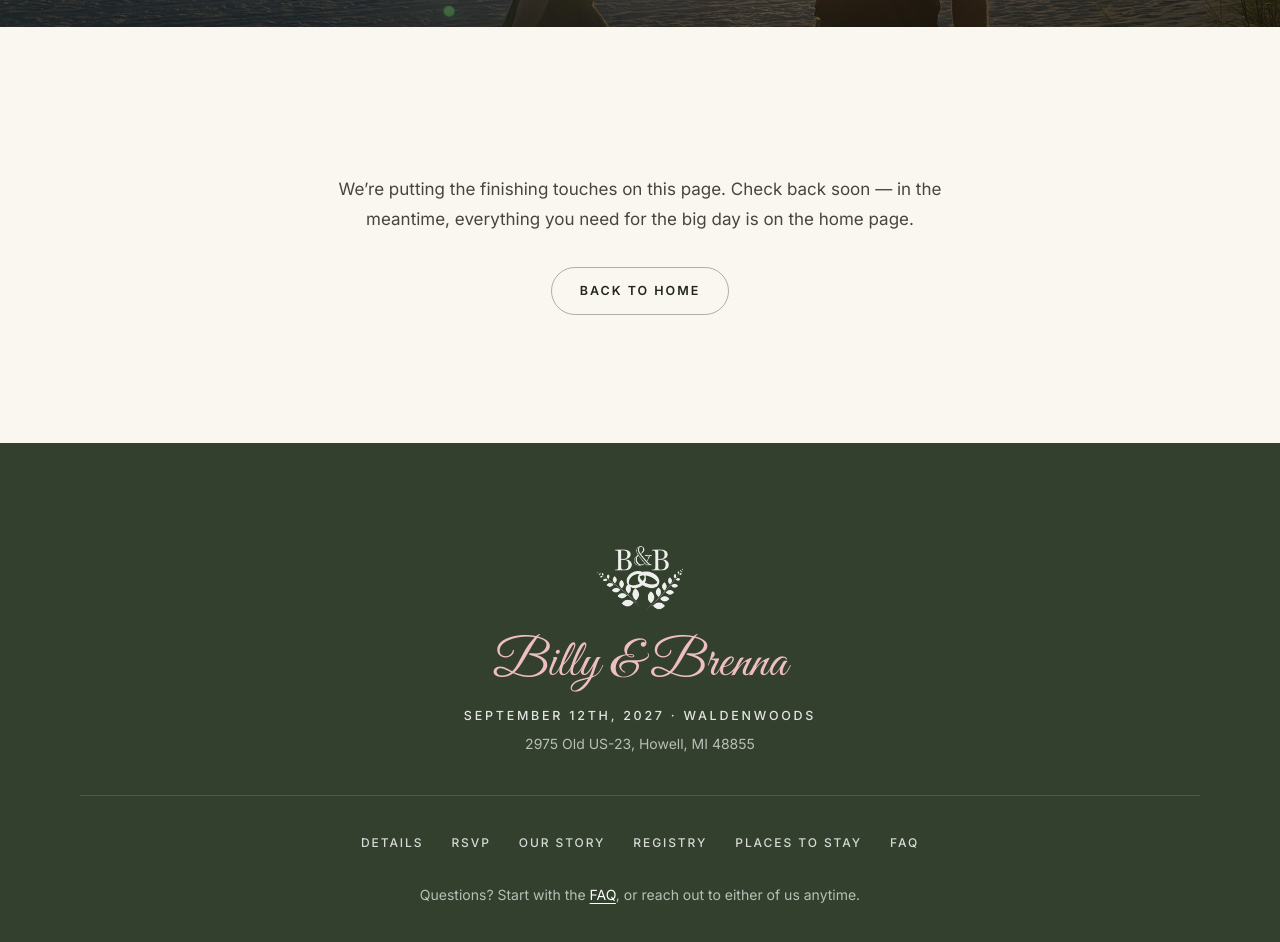
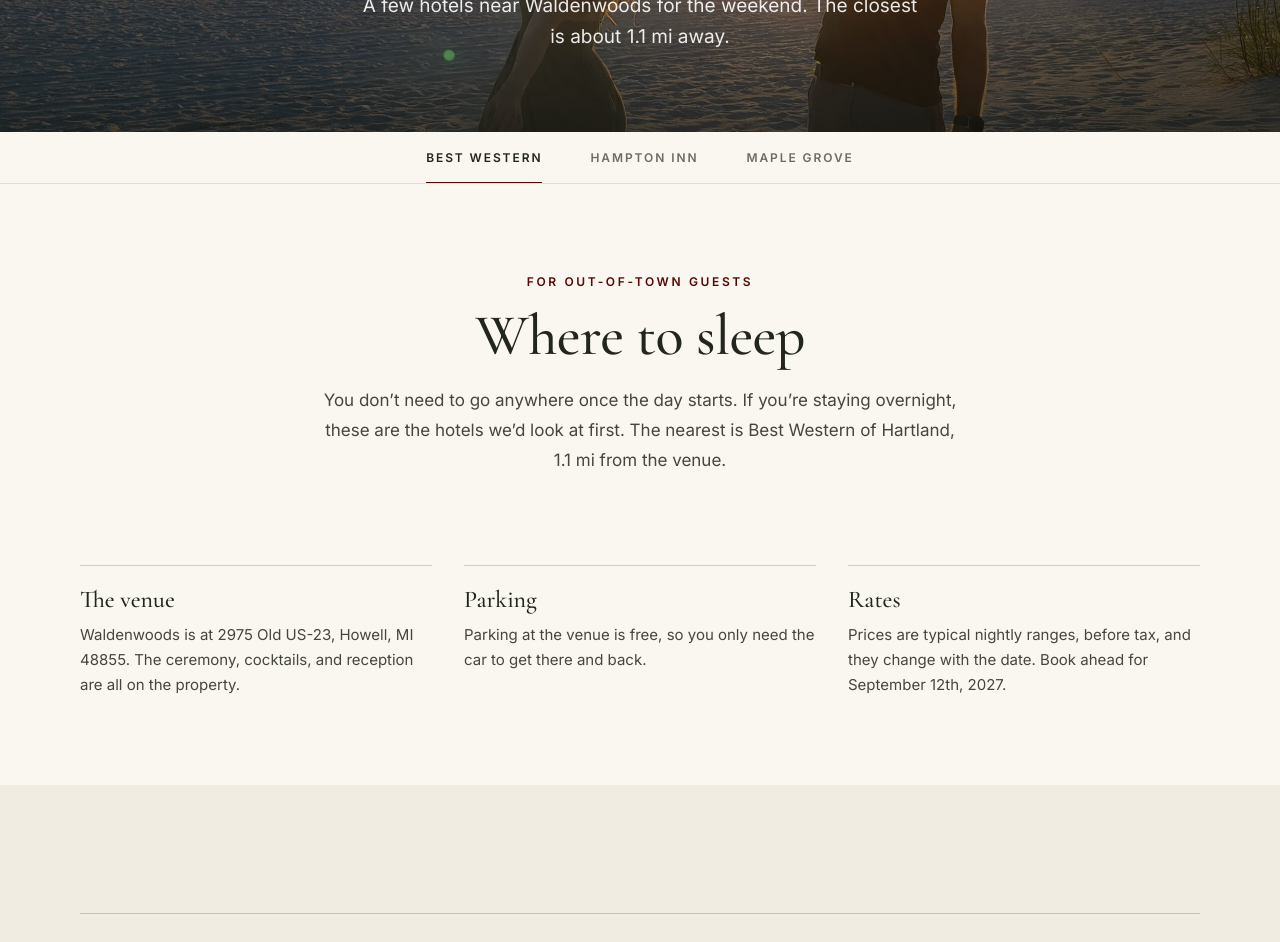
Before and after one commit to BillyBajorek/WeddingSite, a Next.js app: page /places-to-stay in a window 1280 px wide. Shown: the part 300-1242 px from the top of the page. Built offline with nearby package versions, Linux system fonts and the light colour scheme; no server answers.

Commit message:
Add the Places to Stay page for the hotels already on the home page
A lodging guide with the same three hotels: distance, rating, amenities, nightly range, and a Google Maps link. The home-page cards still jump to each hotel.

Co-authored-by: williambajorek <williambajorek@gmail.com>

```diff
--- a/src/app/globals.css
+++ b/src/app/globals.css
@@ -957,6 +957,100 @@ html[data-js] [data-reveal].is-revealed {
   transition: translate 0.3s var(--ease);
 }
 
+/* The lodging page lists the same hotels as a guide, rather than the home-page cards. */
+.facts--three {
+  grid-template-columns: repeat(3, minmax(0, 1fr));
+}
+.lodging {
+  margin: 0;
+  padding: 0;
+  list-style: none;
+}
+.lodging-stay {
+  display: grid;
+  grid-template-columns: 140px minmax(0, 1fr) auto;
+  gap: 20px 48px;
+  align-items: center;
+  padding: 44px 0;
+  border-top: 1px solid var(--line-strong);
+  scroll-margin-top: calc(var(--header-solid-h) + 72px);
+}
+.lodging-stay:last-child {
+  border-bottom: 1px solid var(--line-strong);
+}
+.lodging-distance {
+  margin: 0;
+  font-family: var(--font-serif-stack);
+  font-weight: 500;
+  font-size: 52px;
+  line-height: 0.9;
+  color: var(--wine);
+  font-variant-numeric: lining-nums;
+}
+.lodging-distance span {
+  display: block;
+  margin-top: 10px;
+  font-family: var(--font-sans-stack);
+  font-size: 12px;
+  font-weight: 600;
+  letter-spacing: 0.16em;
+  text-transform: uppercase;
+  color: var(--muted);
+}
+.lodging-name {
+  margin: 0 0 10px;
+  font-family: var(--font-serif-stack);
+  font-weight: 500;
+  font-size: clamp(32px, 4vw, 44px);
+  line-height: 1.1;
+}
+.lodging-meta,
+.lodging-amenities {
+  margin: 0;
+  color: var(--body);
+}
+.lodging-amenities {
+  margin-top: 4px;
+}
+.lodging-star {
+  color: #c4a15a;
+}
+.lodging-book {
+  display: grid;
+  justify-items: end;
+  gap: 16px;
+}
+.lodging-price {
+  margin: 0;
+  font-family: var(--font-serif-stack);
+  font-weight: 500;
+  font-size: 28px;
+  line-height: 1;
+  white-space: nowrap;
+}
+.lodging-price span {
+  font-family: var(--font-sans-stack);
+  font-size: 14px;
+  font-weight: 400;
+  color: var(--muted);
+}
+@media (max-width: 900px) {
+  .facts--three {
+    grid-template-columns: 1fr;
+  }
+  .lodging-stay {
+    grid-template-columns: 1fr;
+    gap: 14px;
+    padding: 32px 0;
+  }
+  .lodging-distance {
+    font-size: 40px;
+  }
+  .lodging-book {
+    justify-items: start;
+  }
+}
+
 /* ===== FAQ list ===== */
 .faq-list details {
   border-bottom: 1px solid var(--line-strong);
@@ -1014,11 +1108,17 @@ html[data-js] [data-reveal].is-revealed {
   justify-content: center;
   gap: clamp(24px, 6vw, 48px);
   padding: 0 24px;
+  overflow-x: auto;
   border-bottom: 1px solid var(--line);
   background: rgba(250, 247, 241, 0.94);
   backdrop-filter: saturate(140%) blur(12px);
+  scrollbar-width: none;
+}
+.quickjump::-webkit-scrollbar {
+  display: none;
 }
 .quickjump a {
+  flex: none;
   margin-bottom: -1px;
   padding: 16px 0 14px;
   border-bottom: 2px solid transparent;
--- /dev/null
+++ b/src/app/places-to-stay/page.tsx
@@ -0,0 +1,111 @@
+import type { Metadata } from "next";
+import { PageHero } from "@/components/page-hero";
+import { QuickJump } from "@/components/details/quick-jump";
+import { stayMapUrl, stays } from "@/content/stays";
+import { wedding } from "@/content/wedding";
+
+export const metadata: Metadata = {
+  title: "Places to Stay",
+  description: `Hotels near ${wedding.venueShort} for the weekend of ${wedding.dateLabel}.`,
+};
+
+const nearest = stays.reduce((closest, stay) =>
+  parseFloat(stay.distance) < parseFloat(closest.distance) ? stay : closest,
+);
+
+const notes = [
+  {
+    title: "The venue",
+    body: `${wedding.venueShort} is at ${wedding.address}. The ceremony, cocktails, and reception are all on the property.`,
+  },
+  {
+    title: "Parking",
+    body: "Parking at the venue is free, so you only need the car to get there and back.",
+  },
+  {
+    title: "Rates",
+    body: `Prices are typical nightly ranges, before tax, and they change with the date. Book ahead for ${wedding.dateLabel}.`,
+  },
+];
+
+export default function PlacesToStayPage() {
+  return (
+    <main id="main" tabIndex={-1}>
+      <PageHero
+        eyebrow="Howell, Michigan"
+        title="Places to Stay"
+        lede={`A few hotels near ${wedding.venueShort} for the weekend. The closest is about ${nearest.distance} away.`}
+      />
+      <QuickJump targets={stays.map((stay) => ({ id: stay.id, label: stay.shortName }))} />
+
+      <section className="section section--tight" aria-labelledby="lodging-title">
+        <div className="container container--narrow center" data-reveal>
+          <p className="eyebrow">For out-of-town guests</p>
+          <h2 className="section-title" id="lodging-title">
+            Where to sleep
+          </h2>
+          <p className="prose">
+            You don&rsquo;t need to go anywhere once the day starts. If you&rsquo;re staying overnight,
+            these are the hotels we&rsquo;d look at first. The nearest is {nearest.name},{" "}
+            {nearest.distance} from the venue.
+          </p>
+        </div>
+        <div className="container">
+          <dl className="facts facts--three" data-reveal>
+            {notes.map((note) => (
+              <div key={note.title}>
+                <dt>{note.title}</dt>
+                <dd>{note.body}</dd>
+              </div>
+            ))}
+          </dl>
+        </div>
+      </section>
+
+      <section className="section section--stone" aria-label="Hotels">
+        <div className="container">
+          <ol className="lodging">
+            {stays.map((stay, index) => {
+              const [amount, unit] = stay.distance.split(" ");
+              return (
+                <li
+                  key={stay.id}
+                  id={stay.id}
+                  className="lodging-stay"
+                  data-reveal
+                  style={{ "--delay": `${index * 80}ms` } as React.CSSProperties}
+                >
+                  <p className="lodging-distance">
+                    {amount}
+                    <span>{unit} away</span>
+                  </p>
+                  <div>
+                    <h2 className="lodging-name">{stay.name}</h2>
+                    <p className="lodging-meta">
+                      {stay.hotelClass} <span aria-hidden="true">·</span>{" "}
+                      <span className="lodging-star" aria-hidden="true">
+                        ★
+                      </span>{" "}
+                      {stay.rating.toFixed(1)}
+                      <span className="sr-only"> out of 5</span>
+                    </p>
+                    <p className="lodging-amenities">{stay.amenities.join(" · ")}</p>
+                  </div>
+                  <div className="lodging-book">
+                    <p className="lodging-price">
+                      {stay.price}
+                      <span> / night</span>
+                    </p>
+                    <a className="btn btn-outline" href={stayMapUrl(stay)} target="_blank" rel="noreferrer">
+                      Open in Google Maps
+                    </a>
+                  </div>
+                </li>
+              );
+            })}
+          </ol>
+        </div>
+      </section>
+    </main>
+  );
+}
--- a/src/content/stays.ts
+++ b/src/content/stays.ts
@@ -1,6 +1,10 @@
+import { wedding } from "@/content/wedding";
+
 export type Stay = {
   id: string;
   name: string;
+  /** Short label for the section jump on the lodging page. */
+  shortName: string;
   hotelClass: string;
   rating: number;
   distance: string;
@@ -11,10 +15,16 @@ export type Stay = {
   imageAlt?: string;
 };
 
+export function stayMapUrl(stay: Stay) {
+  const query = `${stay.name} near ${wedding.address}`;
+  return `https://www.google.com/maps/search/?api=1&query=${encodeURIComponent(query)}`;
+}
+
 export const stays: Stay[] = [
   {
     id: "best-western-hartland",
     name: "Best Western of Hartland",
+    shortName: "Best Western",
     hotelClass: "2-Star Hotel",
     rating: 4.2,
     distance: "1.1 mi",
@@ -24,6 +34,7 @@ export const stays: Stay[] = [
   {
     id: "hampton-inn-suites",
     name: "Hampton Inn and Suites",
+    shortName: "Hampton Inn",
     hotelClass: "3-Star Hotel",
     rating: 4.4,
     distance: "11 mi",
@@ -33,6 +44,7 @@ export const stays: Stay[] = [
   {
     id: "maple-grove-hotel",
     name: "Maple Grove Hotel",
+    shortName: "Maple Grove",
     hotelClass: "2-Star Hotel",
     rating: 4.0,
     distance: "8.2 mi",
```
